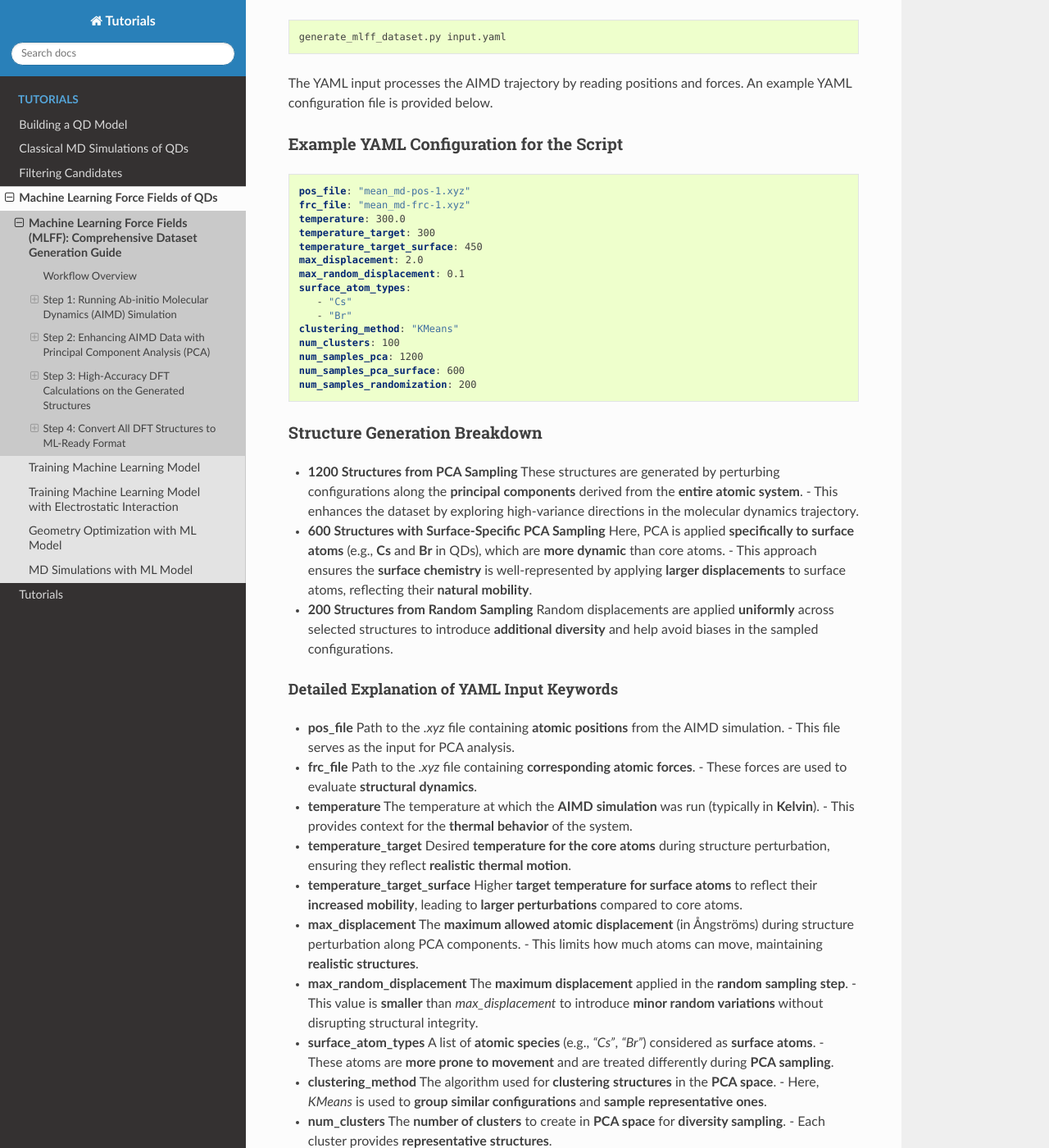
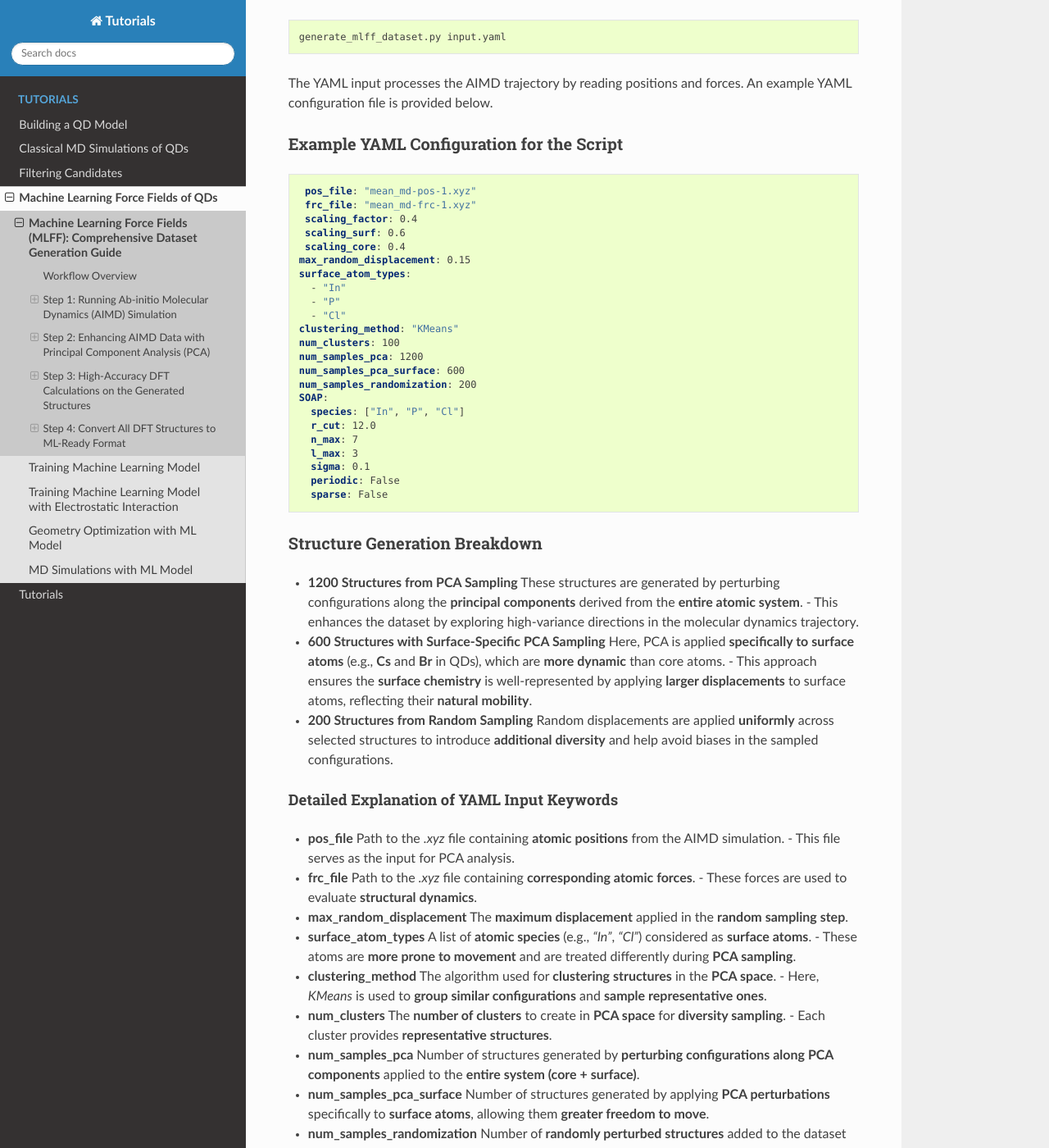
Before and after one commit to nlesc-nano/Tutorials, a Sphinx documentation site: the page built from docs/Machine_Learning_Force_Fields/Dataset_Preparation.rst, in a window 1280 px wide and 1400 px high, scrolled down 2559 px. Shown: the whole window at 82% size. Built offline with Sphinx 7.4.7 and the Read the Docs theme 3.1.0, drawn with Linux system fonts in a browser that asks for light colours; some of the changed text lies outside the part shown.

Commit message:
input.yaml updated.rst

```diff
--- a/docs/Machine_Learning_Force_Fields/Dataset_Preparation.rst
+++ b/docs/Machine_Learning_Force_Fields/Dataset_Preparation.rst
@@ -110,19 +110,27 @@ Example YAML Configuration for the Script
 
    pos_file: "mean_md-pos-1.xyz"
    frc_file: "mean_md-frc-1.xyz"
-   temperature: 300.0
-   temperature_target: 300
-   temperature_target_surface: 450
-   max_displacement: 2.0
-   max_random_displacement: 0.1
-   surface_atom_types:
-      - "Cs"
-      - "Br"
-   clustering_method: "KMeans"
-   num_clusters: 100
-   num_samples_pca: 1200
-   num_samples_pca_surface: 600
-   num_samples_randomization: 200
+   scaling_factor: 0.4
+   scaling_surf: 0.6
+   scaling_core: 0.4
+  max_random_displacement: 0.15
+  surface_atom_types:
+    - "In"
+    - "P"
+    - "Cl"
+  clustering_method: "KMeans"
+  num_clusters: 100
+  num_samples_pca: 1200
+  num_samples_pca_surface: 600
+  num_samples_randomization: 200
+  SOAP:
+    species: ["In", "P", "Cl"]
+    r_cut: 12.0
+    n_max: 7
+    l_max: 3
+    sigma: 0.1
+    periodic: False
+    sparse: False
 
 Structure Generation Breakdown
 ~~~~~~~~~~~~~~~~~~~~~~~~~~~~~~
@@ -149,26 +157,11 @@ Detailed Explanation of YAML Input Keywords
   Path to the `.xyz` file containing **corresponding atomic forces**.
   - These forces are used to evaluate **structural dynamics**.
 
-- **temperature**
-  The temperature at which the **AIMD simulation** was run (typically in **Kelvin**).
-  - This provides context for the **thermal behavior** of the system.
-
-- **temperature_target**
-  Desired **temperature for the core atoms** during structure perturbation, ensuring they reflect **realistic thermal motion**.
-
-- **temperature_target_surface**
-  Higher **target temperature for surface atoms** to reflect their **increased mobility**, leading to **larger perturbations** compared to core atoms.
-
-- **max_displacement**
-  The **maximum allowed atomic displacement** (in Ångströms) during structure perturbation along PCA components.
-  - This limits how much atoms can move, maintaining **realistic structures**.
-
 - **max_random_displacement**
   The **maximum displacement** applied in the **random sampling step**.
-  - This value is **smaller** than `max_displacement` to introduce **minor random variations** without disrupting structural integrity.
 
 - **surface_atom_types**
-  A list of **atomic species** (e.g., `"Cs"`, `"Br"`) considered as **surface atoms**.
+  A list of **atomic species** (e.g., `"In"`, `"Cl"`) considered as **surface atoms**.
   - These atoms are **more prone to movement** and are treated differently during **PCA sampling**.
 
 - **clustering_method**
@@ -188,6 +181,13 @@ Detailed Explanation of YAML Input Keywords
 - **num_samples_randomization**
   Number of **randomly perturbed structures** added to the dataset to increase **diversity**.
 
+**SOAP** refers to **Smooth Overlap of Atomic Positions**:
+
+- **species**: adjust according to your model.
+- **r_cut**: a cutoff for the neighbouring environment.
+- **n_max**: max number of radial basis functions (RBF).
+- **l_max**: max degree of spherical harmonics.
+- **sigma**: the width of smearing.
 
 
 Output Files and Visualization
@@ -517,14 +517,6 @@ Subset counts:
 - ``Random``: randomly selected structures for additional diversity.
 - ``contamination``: fraction of outliers removed by Isolation Forest.
 
-**SOAP** refers to **Smooth Overlap of Atomic Positions**:
-
-- ``species``: adjust according to your model.
-- ``r_cut``: a cutoff for the neighbouring environment.
-- ``n_max``: max number of radial basis functions (RBF).
-- ``l_max``: max degree of spherical harmonics.
-- ``sigma``: the width of smearing.
-
 The output files contain:
      * `consolidated_dataset`: a chunk of dataset with the most diverse structures (preferred for ML training).
      * `MD_random_dataset`: random structures picked from MD data.
```
